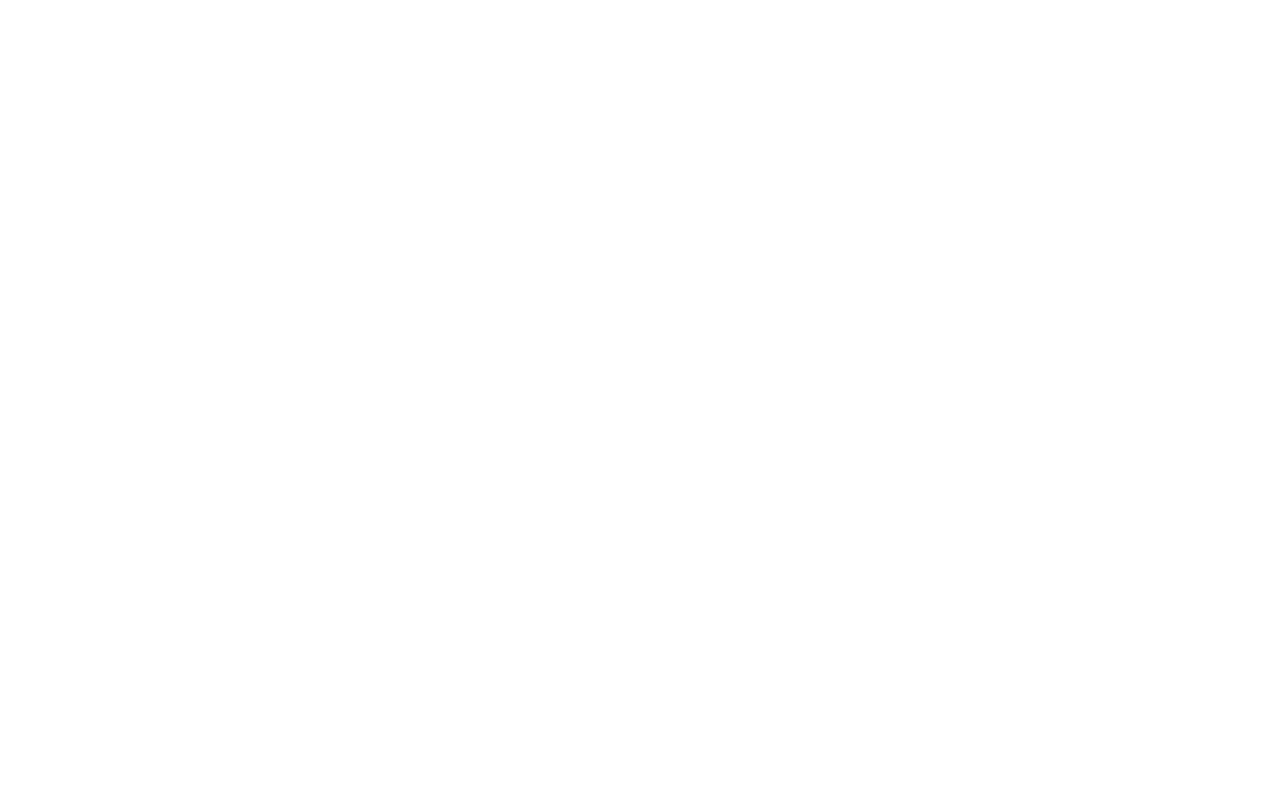
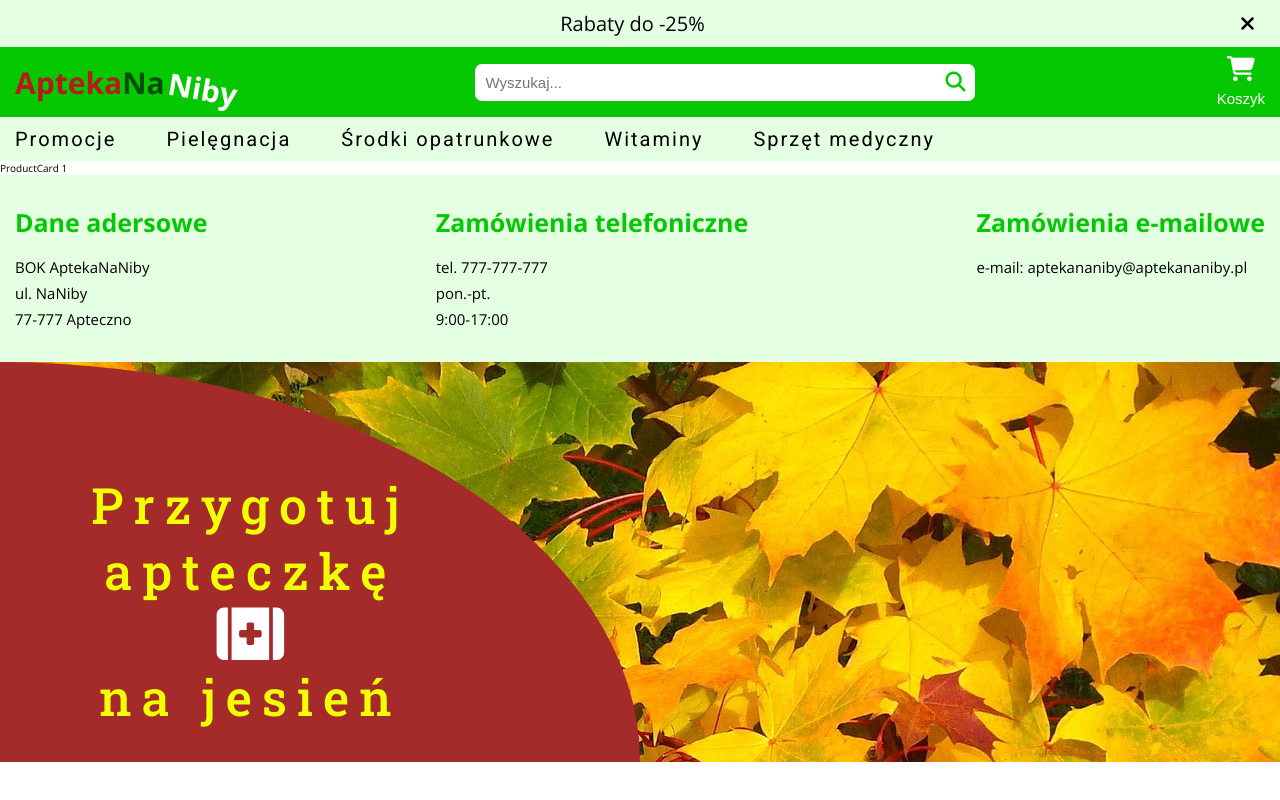
Before and after one commit to MalwinaGruchot/AptekaNaNiby, a React (Vite) app: page /forYou/1 in a window 1280 px wide. Before the commit this address had no page. Built offline with nearby package versions, Linux system fonts and the light colour scheme.

Commit message:
add ProductCard

```diff
--- a/src/components/App.jsx
+++ b/src/components/App.jsx
@@ -2,6 +2,7 @@
 import { BrowserRouter, Routes, Route } from "react-router-dom";
 import RouteWrapper from "./RouteWrapper/RouteWrapper";
 import Home from "./Home/Home";
+import ProductCard from "./ProductCard/ProductCard";
 
 function App() {
   return (
@@ -9,6 +10,7 @@
       <Routes>
         <Route path="/" element={<RouteWrapper />}>
           <Route path="/" element={<Home />} />
+          <Route path="/forYou/:product" element={<ProductCard />} />
           <Route path="/promocje" element={<div>Promocje</div>} />
           <Route path="/pielęgnacja" element={<div>pielęgnacja</div>} />
           <Route path="/srodkiopatrunkowe" element={<div>opatrunkowe</div>} />
--- /dev/null
+++ b/src/components/ProductCard/ProductCard.jsx
@@ -0,0 +1,6 @@
+import { useParams } from "react-router-dom";
+
+export default function ProductCard() {
+  const { product } = useParams();
+  return <div>ProductCard {product}</div>;
+}
```
Also changed, not shown: src/components/ProductCard/ProductCard.module.scss (added).
